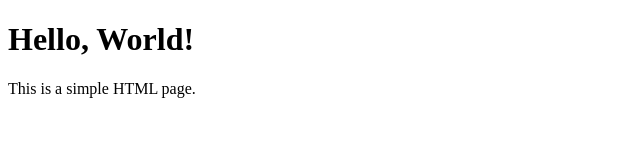
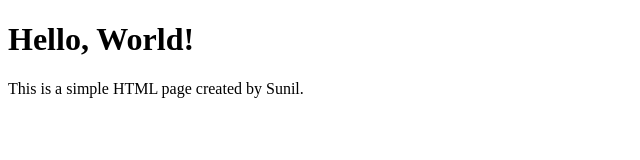
Before and after one commit to sunilgaddi2022/sunilcicdr, a plain HTML site: page index.html in a window 1280 px wide. Shown: the whole page, without its empty margins (0-640 px from the left). Drawn offline with Linux system fonts and the light colour scheme.

Commit message:
Update index.html

```diff
--- a/index.html
+++ b/index.html
@@ -9,7 +9,7 @@
 
     <h1>Hello, World!</h1>
 
-    <p>This is a simple HTML page.</p>
+    <p>This is a simple HTML page created by Sunil.</p>
 
 </body>
 </html>
```
